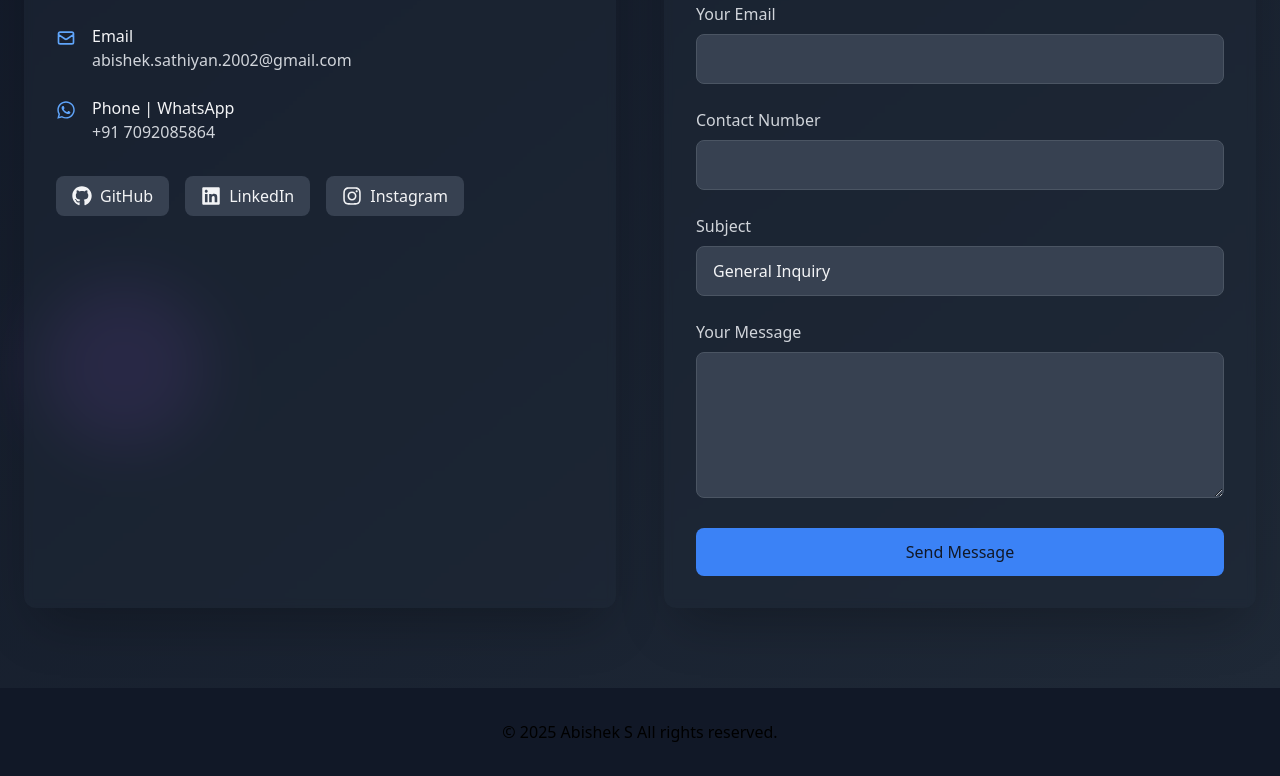
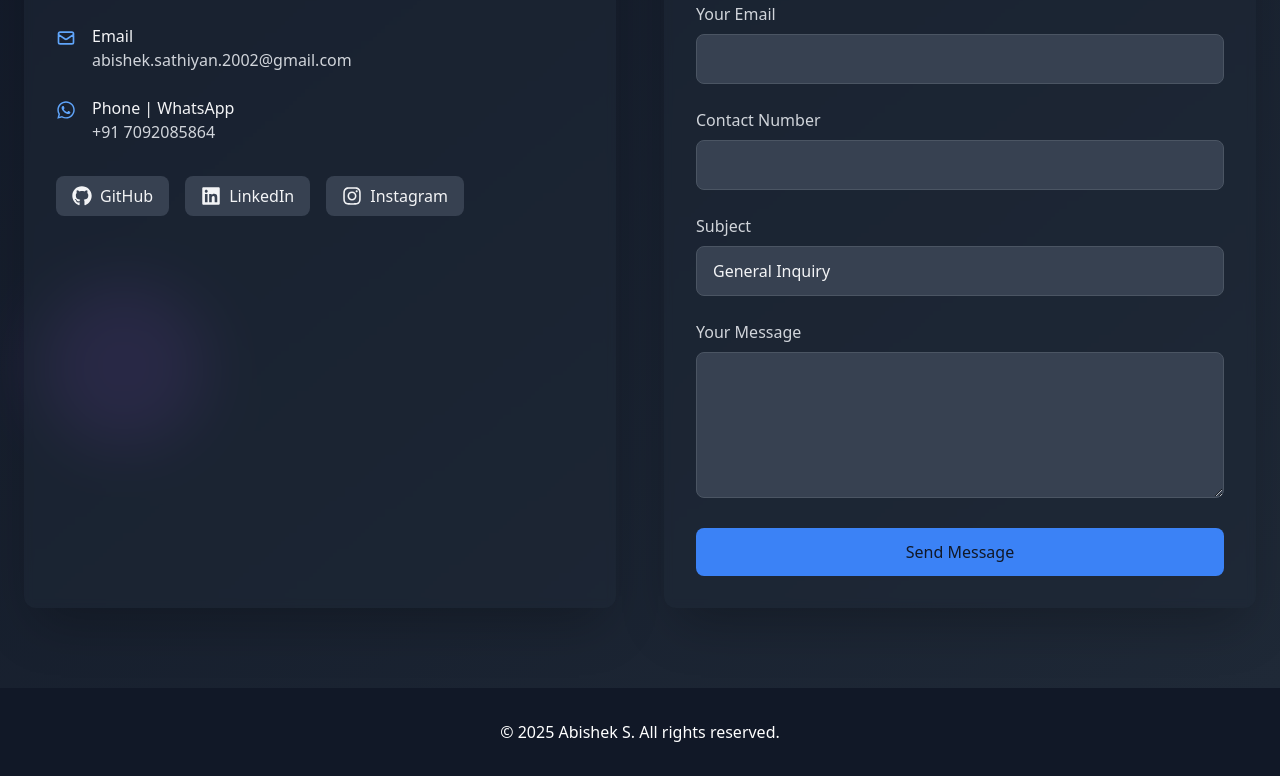
Before and after one commit to AbishekSathiyan/Abishek_Portfolio, a React (Vite) app: page / in a window 1280 px wide. Shown: the part 5338-6114 px from the top of the page. Built offline with nearby package versions, Linux system fonts and the light colour scheme.

Commit message:
All Done Ready to Production

```diff
--- a/src/components/Footer.jsx
+++ b/src/components/Footer.jsx
@@ -1,9 +1,10 @@
 export default function Footer() {
   return (
-    <footer className="bg-gray-900 text-light py-8">
-      <div className="container mx-auto px-6 text-center">
-        <p>© {new Date().getFullYear()} Abishek S All rights reserved.</p>
-      </div>
-    </footer>
+   <footer className="bg-gray-900 text-white py-8">
+  <div className="container mx-auto px-6 text-center">
+    <p>© {new Date().getFullYear()} Abishek S. All rights reserved.</p>
+  </div>
+</footer>
+
   );
 }
```
